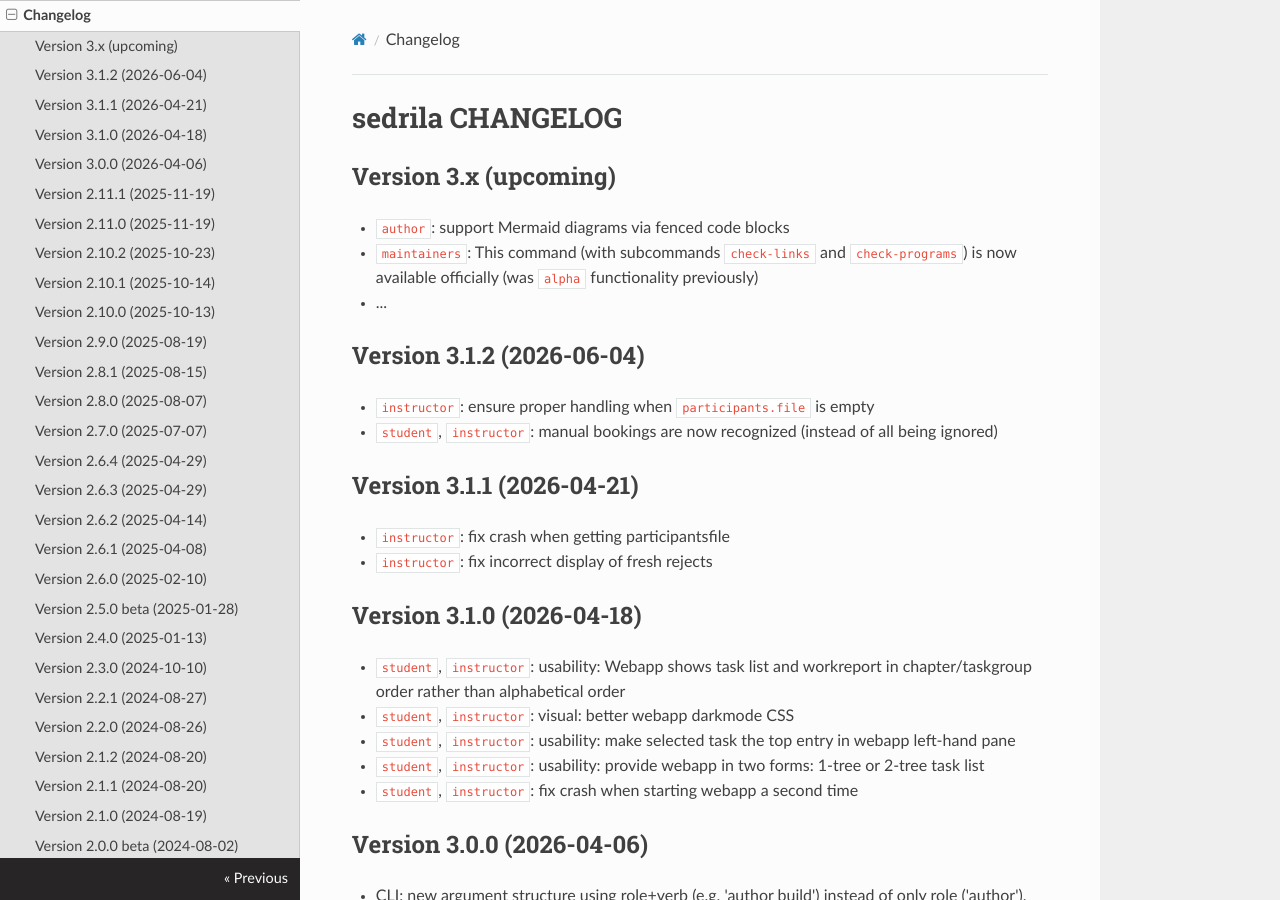
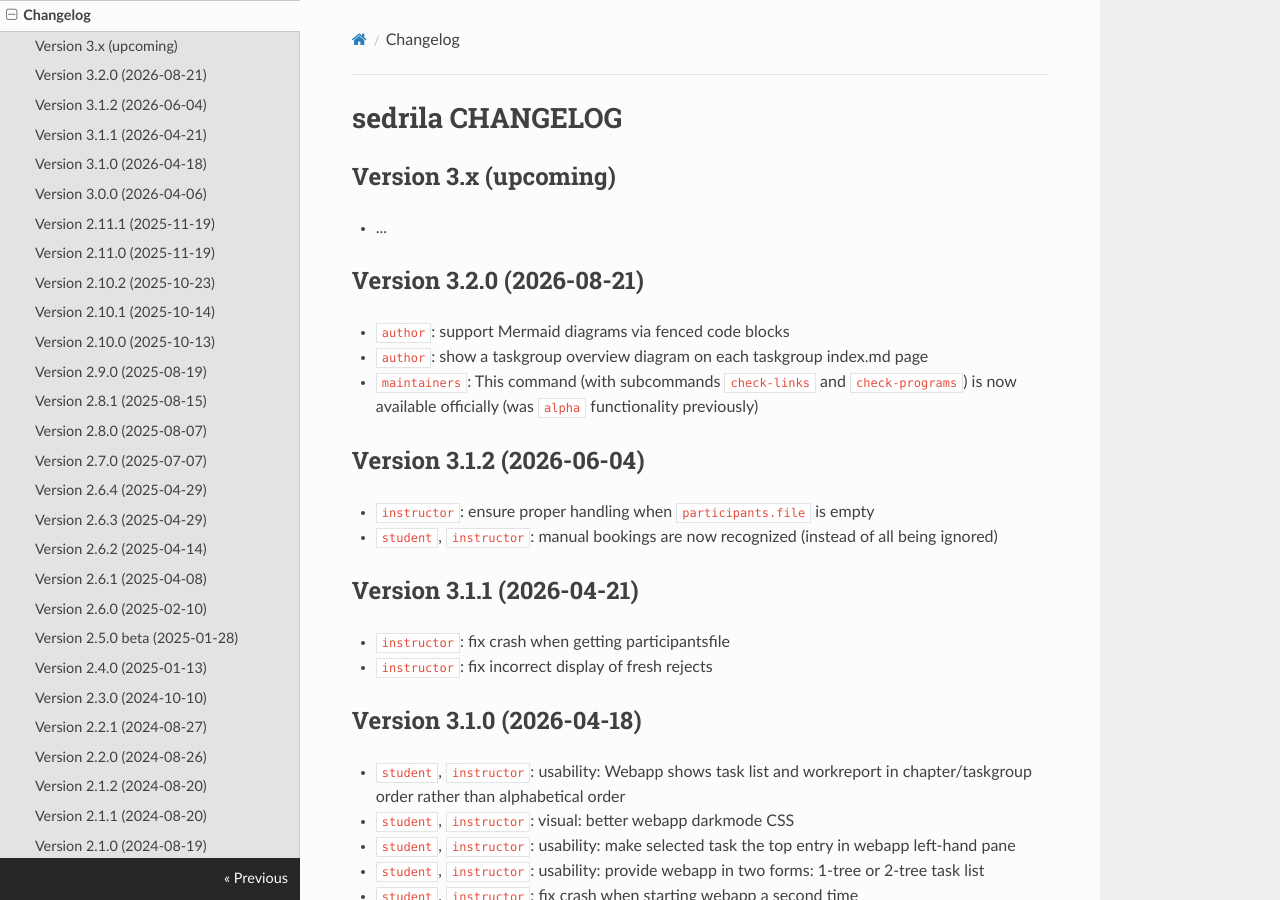
Before and after one commit to fubinf/sedrila, an MkDocs documentation site: the page built from docs/changelog.md, in a window 1280 px wide and 900 px high. Built offline with MkDocs 1.6.1, drawn with Linux system fonts in a browser that asks for light colours; nearby versions of some CDN libraries.

Commit message:
changelog.md: Version 3.2.0

```diff
--- a/docs/changelog.md
+++ b/docs/changelog.md
@@ -1,10 +1,13 @@
 # sedrila CHANGELOG
 
 ## Version 3.x (upcoming)
+- ...
+
+## Version 3.2.0 (2026-08-21)
 - `author`: support Mermaid diagrams via fenced code blocks
+- `author`: show a taskgroup overview diagram on each taskgroup index.md page
 - `maintainers`: This command (with subcommands `check-links` and `check-programs`) is now
   available officially (was `alpha` functionality previously)
-- ...
 
 ## Version 3.1.2 (2026-06-04)
 - `instructor`: ensure proper handling when `participants.file` is empty
```
